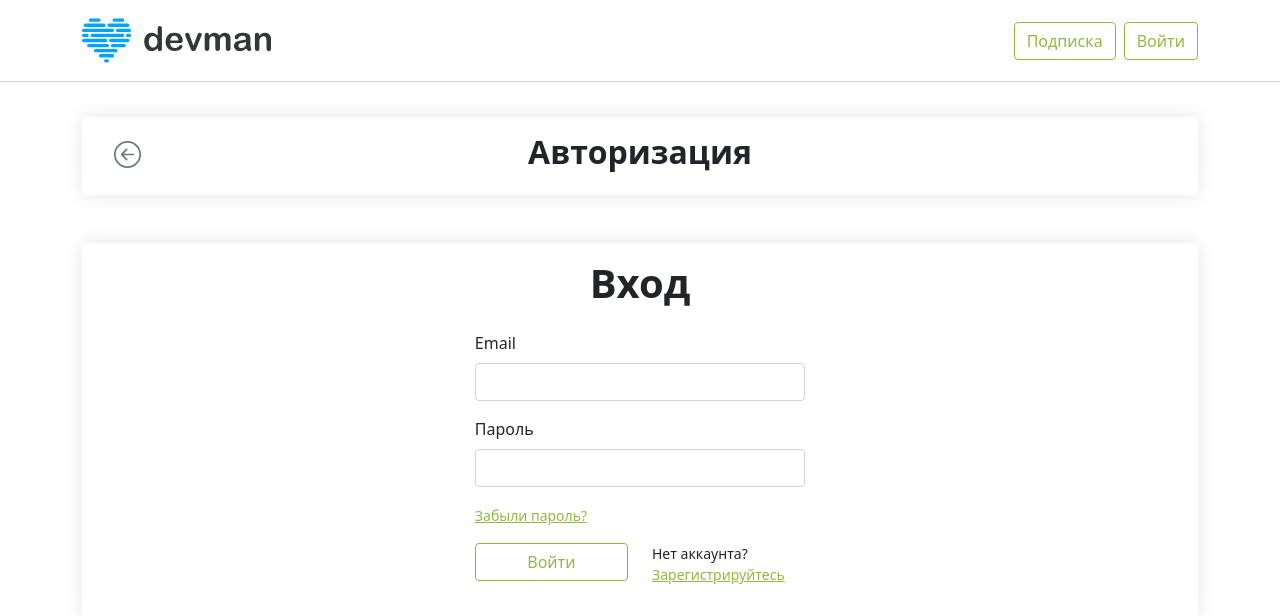
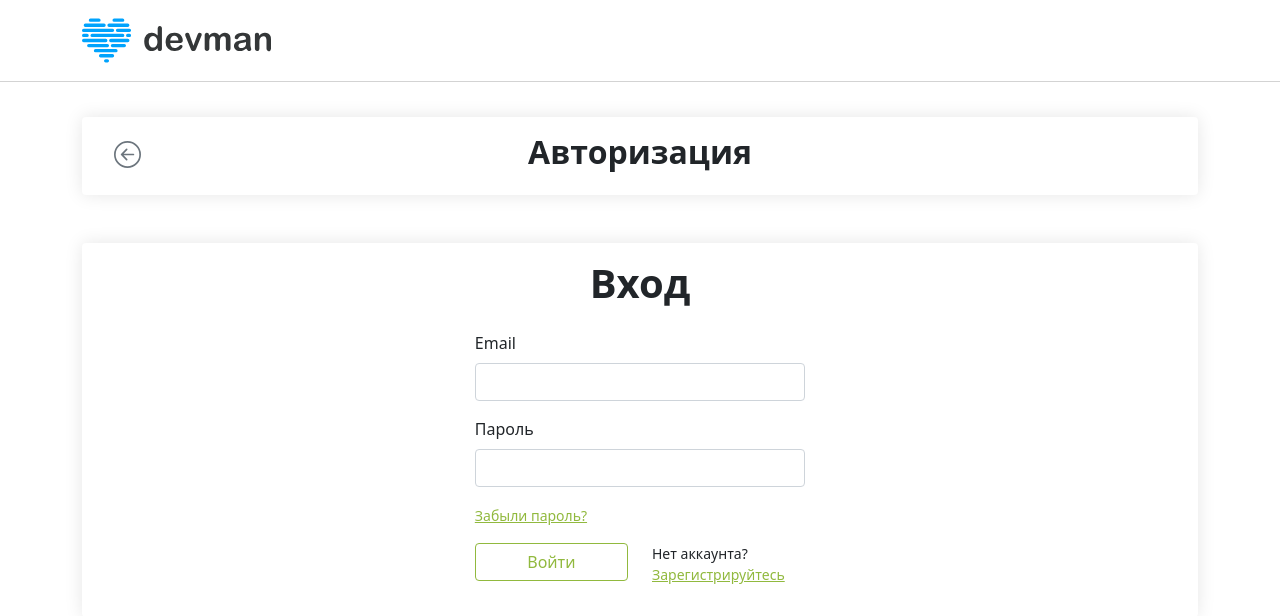
Before and after one commit to Yar59/foodplan, a Django app: page /auth/ in a window 1280 px wide. Shown: the top 616 px of the page. Run offline with Django 4.2, Linux system fonts and the light colour scheme; parts of the project's set-up code (start-up, migrations or seed data) failed here and were passed over.

Commit message:
remove unused buttons

```diff
--- a/templates/auth.html
+++ b/templates/auth.html
@@ -21,15 +21,7 @@
                     aria-controls="navbarSupportedContent" aria-expanded="false" aria-label="Toggle navigation">
                     <span class="navbar-toggler-icon"></span>
                 </button>
-                <div class="collapse navbar-collapse" id="navbarCollapse1">
-                    <ul class="navbar-nav w-100">
 
-                        <li class="nav-item align-items-center d-md-flex flex-grow-1 justify-content-end">
-                            <button class="btn btn-outline-success me-2 shadow-none foodplan_green foodplan__border_green">Подписка</button>
-                            <button class="btn btn-outline-success shadow-none foodplan_green foodplan__border_green">Войти</button>
-                        </li>
-                    </ul>
-                </div>
             </div>
         </nav>
     </header>
--- a/templates/registration.html
+++ b/templates/registration.html
@@ -26,9 +26,6 @@
                     <ul class="navbar-nav w-100">
 
                         <li class="nav-item align-items-center d-md-flex flex-grow-1 justify-content-end">
-                          <a href="#">
-                            <button class="btn shadow-none btn-outline-success me-2 foodplan_green foodplan__border_green">Подписка</button>
-                          </a>
                           <a href="{% url 'foodsite:auth' %}">
                               <button class="btn shadow-none btn-outline-success foodplan_green foodplan__border_green">Войти</button>
                           </a>
```
